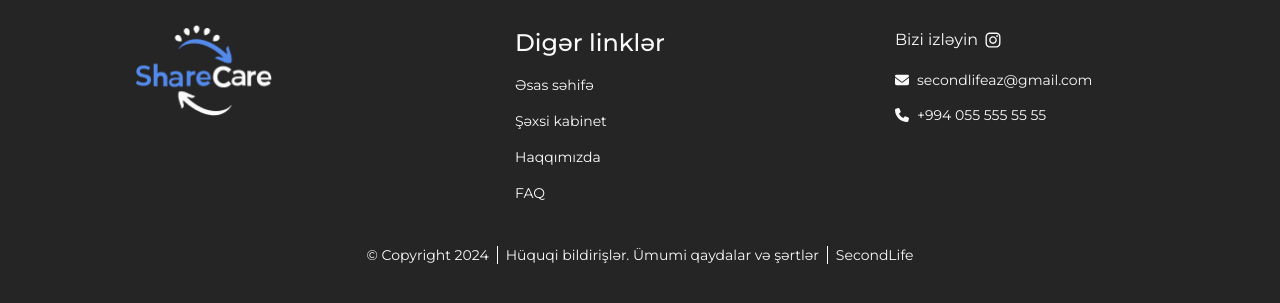
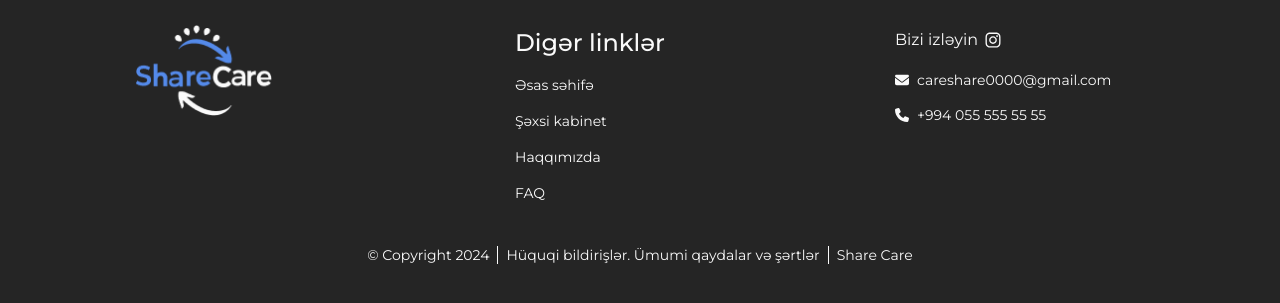
Before and after one commit to kananguluzade/RentAll, a React (Vite) app: page / in a window 1280 px wide. Shown: the part 1618-1921 px from the top of the page. Built offline with nearby package versions, Linux system fonts and the light colour scheme; no server answers.

Commit message:
modified

```diff
--- a/src/components/Footer/Footer.jsx
+++ b/src/components/Footer/Footer.jsx
@@ -42,7 +42,7 @@ const Footer = () => {
           <ul>
             <li>
               <FontAwesomeIcon icon={faEnvelope} />
-              <a href="mailto:secondlifeaz@gmail.com">secondlifeaz@gmail.com</a>
+              <a href="mailto:secondlifeaz@gmail.com">careshare0000@gmail.com</a>
             </li>
             <li>
               <FontAwesomeIcon icon={faPhone} />
@@ -54,7 +54,7 @@ const Footer = () => {
       <div className={styles.footer__copyright}>
         <span>© Copyright 2024</span>
         <span>Hüquqi bildirişlər. Ümumi qaydalar və şərtlər</span>
-        <span>SecondLife</span>
+        <span>Share Care</span>
       </div>
     </div>
   );
```
